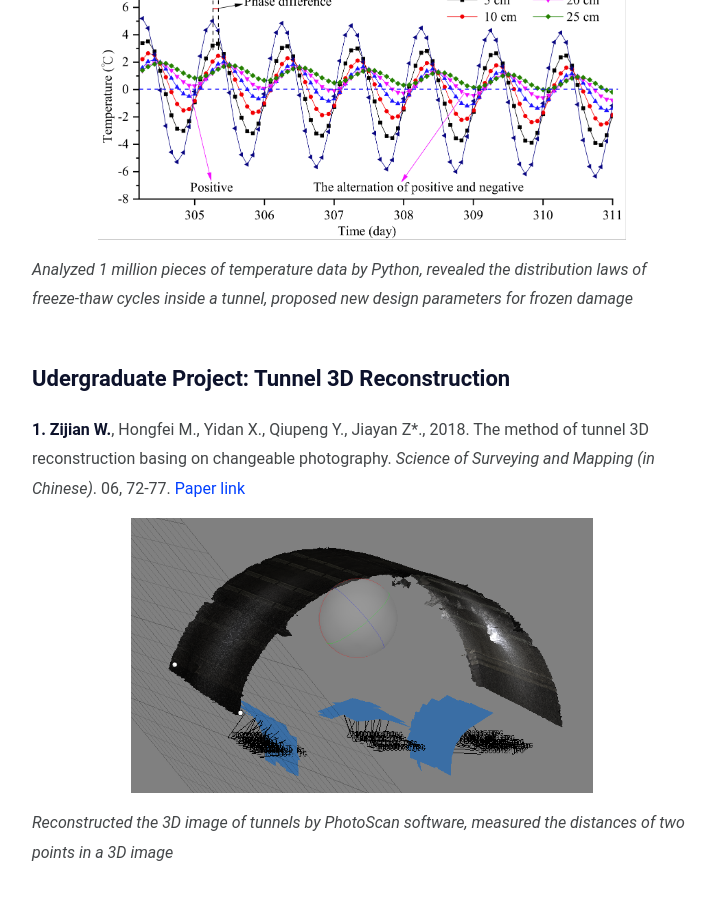
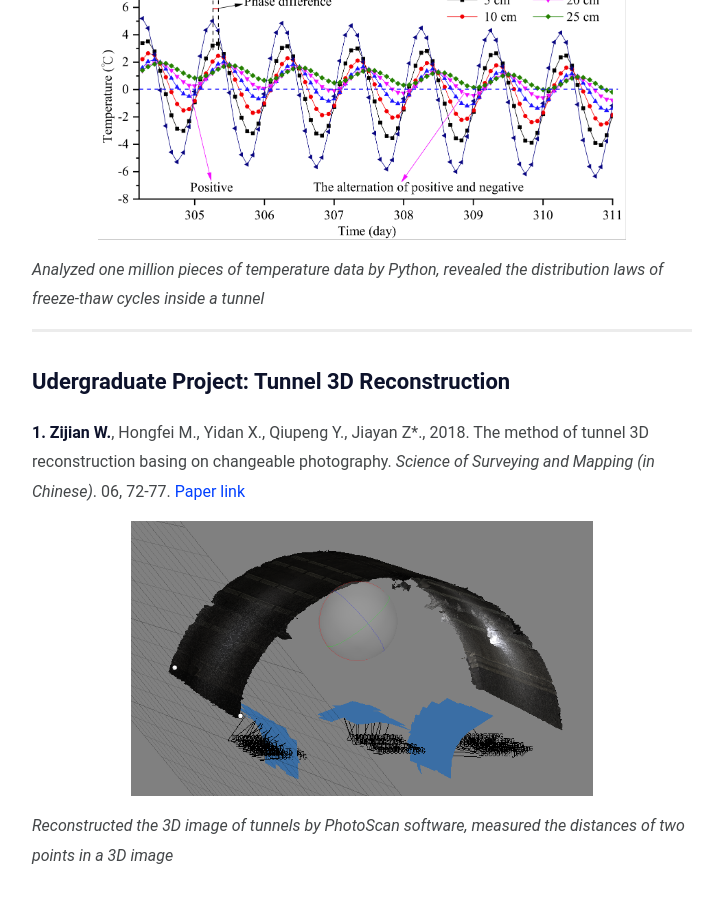
Before and after one commit to ZijianWang-ZW/zijianwang-zw.github.io, a Jekyll site: the page built from publications.md, in a window 1280 px wide and 900 px high, scrolled down 620 px. Shown: the whole window, without its empty margins (278-1001 px from the left). Built offline with Jekyll 4.4.1, drawn with Linux system fonts in a browser that asks for light colours.

Commit message:
adjust publications

```diff
--- a/_layouts/home.html
+++ b/_layouts/home.html
@@ -17,7 +17,7 @@ home: true
 
 
 <div class="block">
-  <img src="../assets/img/degree.png"/>
+  <img src="../assets/img/degree.png" width="70%" />
   <p> <b> MSc in Computer Vision  </b> <br />
   (September 2019 - Octorber 2020) <br /> <br />
   <em>Cranfield Univeristy</em>, UK</p>
--- a/publications.md
+++ b/publications.md
@@ -13,7 +13,12 @@ comments: false
 **2.**  Wu, Y., Xu, P., Li, W., **Wang, Z.**, Cai, Z. and Shao, S., 2020. Distribution rules and key features for the lining surface temperature of road tunnels in cold regions. *Cold regions science and technology*, 172, p.102979. [Paper link](https://doi.org/10.1016/j.coldregions.2019.102979)
 <div align=center><img src="tunneltemp.png" width="80%" /></div>
 <!-- ![avatar](tunneltemp.png){:width="70%"} -->
-*Analyzed 1 million pieces of temperature data by Python, revealed the distribution laws of freeze-thaw cycles inside a tunnel, proposed new design parameters for frozen damage*
+*Analyzed one million pieces of temperature data by Python, revealed the distribution laws of freeze-thaw cycles inside a tunnel*
+
+
+***
+***
+***
 
 ## Udergraduate Project: Tunnel 3D Reconstruction
 **1.** **Zijian W.**, Hongfei M., Yidan X., Qiupeng Y., Jiayan Z\*., 2018. The method of tunnel 3D reconstruction basing on changeable photography. *Science of Surveying and Mapping (in Chinese)*. 06, 72-77. [Paper link](https://kns.cnki.net/KCMS/detail/detail.aspx?dbcode=CJFQ&dbname=CJFDLAST2018&filename=CHKD201806012&v=MjcxNjJDVVI3cWZadVJ1Rml6aFVMdkpKaVhBYXJHNEg5bk1xWTlFWm9SOGVYMUx1eFlTN0RoMVQzcVRyV00xRnI=)
```
Also changed, not shown: 1 other file.
